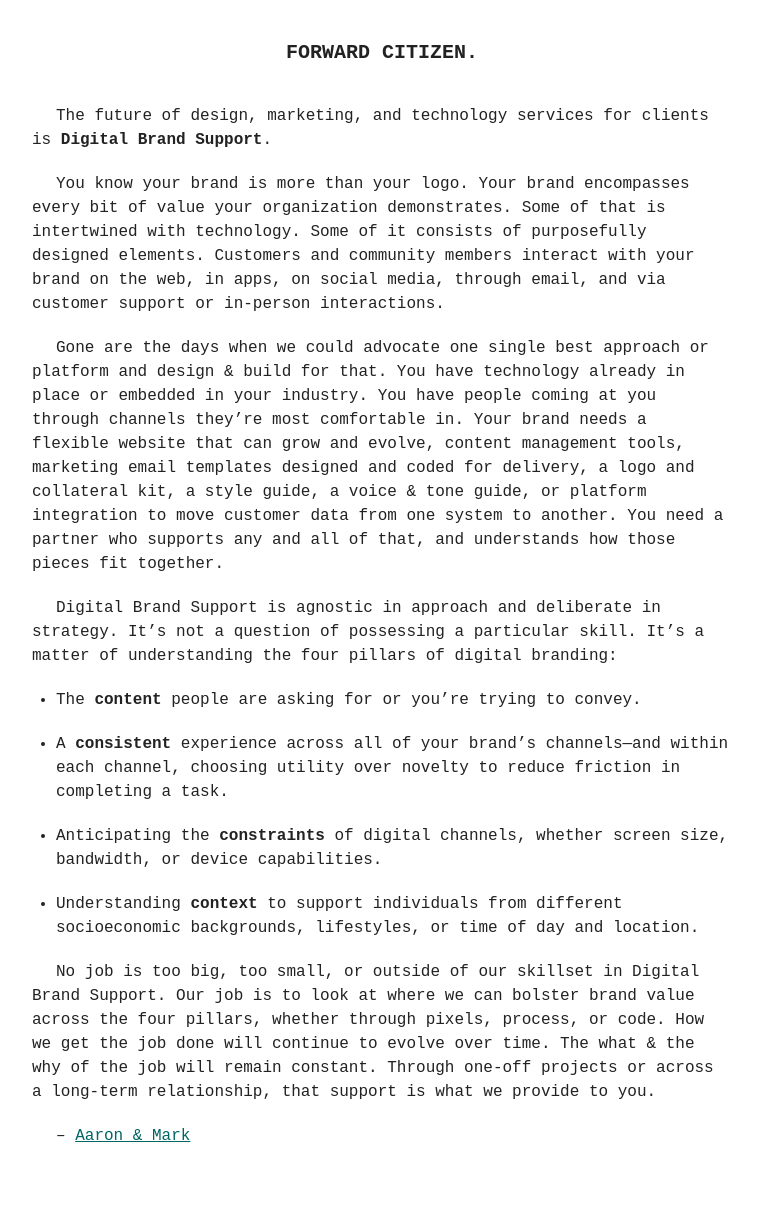
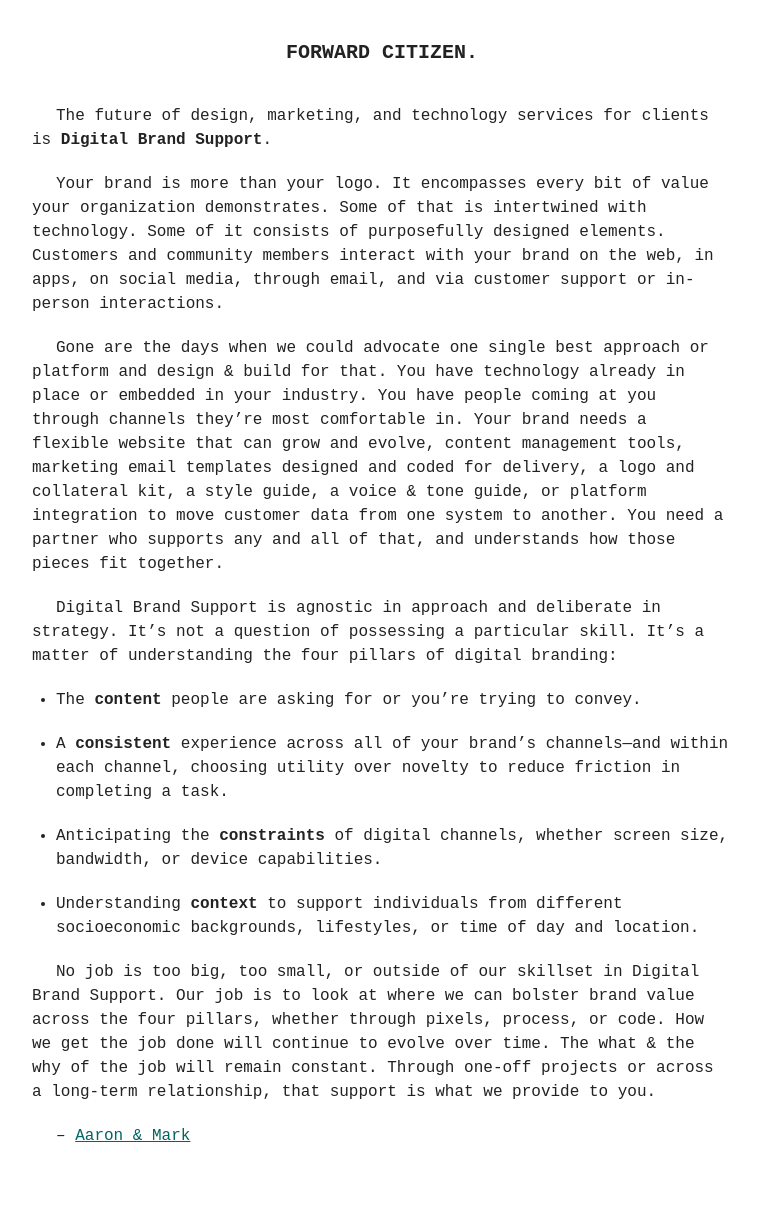
Before and after one commit to clearbold/forwardcitizen, a Jekyll site: the page built from index.md, in a window 1280 px wide. Shown: the whole page, without its empty margins (258-1016 px from the left). Built offline with Jekyll 4.4.1, drawn with Linux system fonts in a browser that asks for light colours.

Commit message:
YOU YOUR YOU

```diff
--- a/index.md
+++ b/index.md
@@ -4,7 +4,7 @@ layout: home
 ---
 The future of design, marketing, and technology services for clients is **Digital&nbsp;Brand&nbsp;Support**.
 
-You know your brand is more than your logo. Your brand encompasses every bit of value your organization demonstrates. Some of that is intertwined with technology. Some of it consists of purposefully designed elements. Customers and community members interact with your brand on the web, in apps, on social media, through email, and via customer support or in-person&nbsp;interactions.
+Your brand is more than your logo. It encompasses every bit of value your organization demonstrates. Some of that is intertwined with technology. Some of it consists of purposefully designed elements. Customers and community members interact with your brand on the web, in apps, on social media, through email, and via customer support or in-person&nbsp;interactions.
 
 Gone are the days when we could advocate one single best approach or platform and design &amp; build for that. You have technology already in place or embedded in your industry. You have people coming at you through channels they&rsquo;re most comfortable in. Your brand needs a flexible website that can grow and evolve, content management tools, marketing email templates designed and coded for delivery, a logo and collateral kit, a style guide, a voice &amp; tone guide, or platform integration to move customer data from one system to another. You need a partner who supports any and all of that, and understands how those pieces fit&nbsp;together.
 
```
